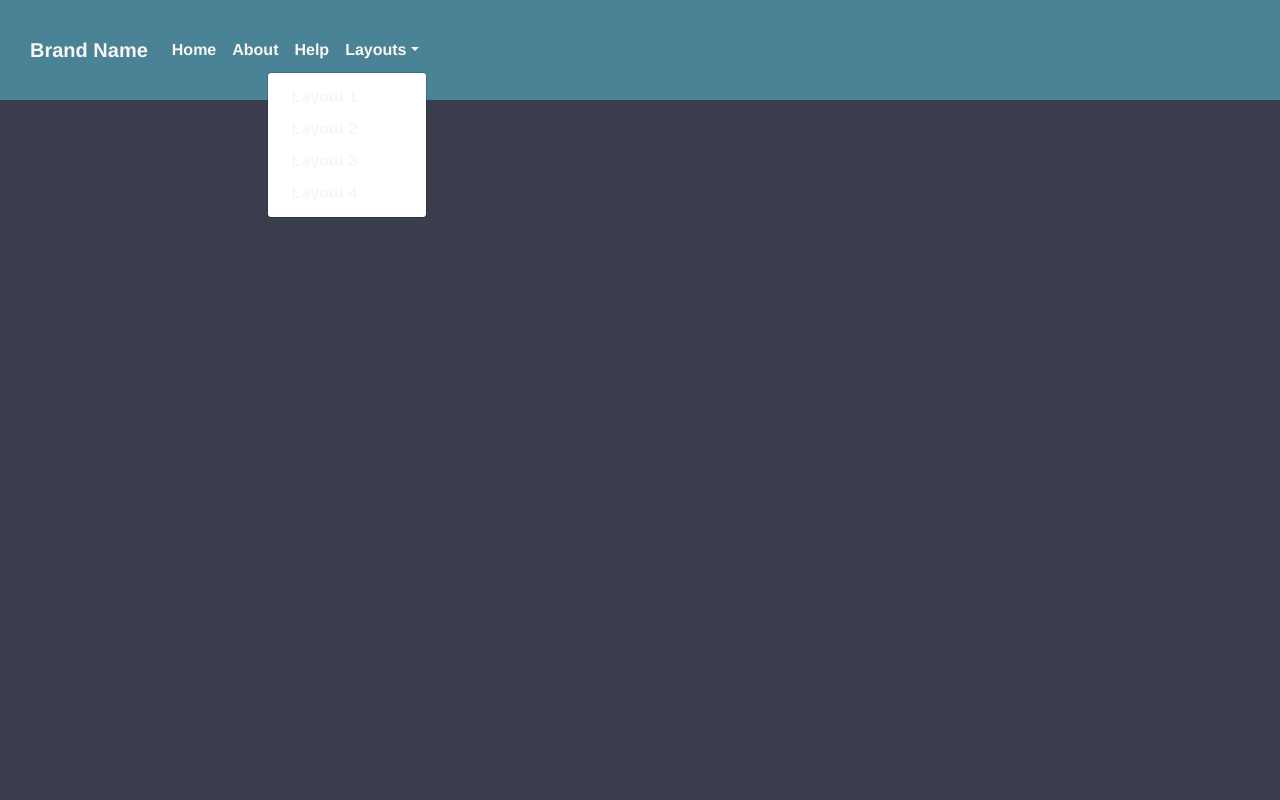
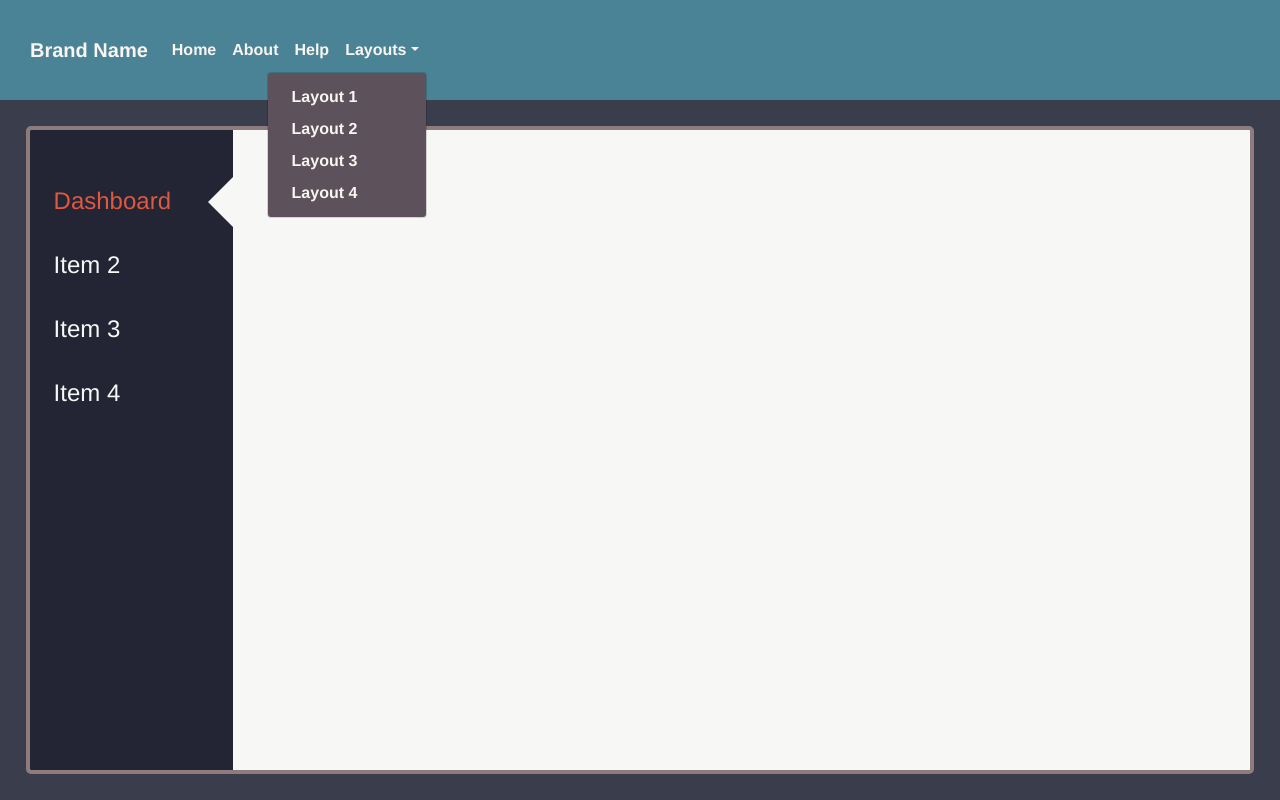
Before and after one commit to fguttridge/vuejs-practice, a Vue app: page /layouts/layout-two in a window 1280 px wide. Both pictures are taken after a click on the button "Layouts". Built offline with nearby package versions, Linux system fonts and the light colour scheme; the HTML template or start-up script is replaced by a standard one.

Commit message:
added layout two and fixed header dropdown colors

```diff
--- a/public/scss/_variables.scss
+++ b/public/scss/_variables.scss
@@ -2,12 +2,21 @@ $theme: (
       backgroundColor: #3A3D4B,
       textBodyColor: #F9F6F2,
       primary: #4A8296,
-      secondary: #4A8296,
+      secondary: #324747,
       highlight: #1CB7C8,
 );
 $layoutOne: (
+  primary: #4A8296,
+  secondary: #5D515B,
   backgroundColor: #FFFEFA,
   cardColor: #CBC9D3,
   highlight: #33647C,
   textBodyColor: #274559,
-)
+);
+$layoutTwo: (
+  navbar: #232534,
+  backgroundColor: #F7F7F6,
+  cardColor: rgb(201, 201, 195),
+  highlight: #DF583F,
+  textBodyColor: black
+);
--- a/src/components/AppHeader.vue
+++ b/src/components/AppHeader.vue
@@ -1,15 +1,15 @@
 <template>
   <div id="app-header">
-    <b-navbar id="nav" type="light" variant="success" toggleable="md">
+    <b-navbar id="nav" variant="success" toggleable="md">
     <b-navbar-toggle target="nav_collapse"></b-navbar-toggle>
         <b-navbar-brand href="#">Brand Name</b-navbar-brand>
         <b-navbar-nav class="navigation-menu">
             <b-nav-item to="/">Home</b-nav-item>
             <b-nav-item to="/about">About</b-nav-item>
             <b-nav-item to="/help">Help</b-nav-item>
-            <b-nav-item-dropdown text="Layouts" right>
+            <b-nav-item-dropdown text="Layouts" right class="nav-dropdown">
               <b-dropdown-item to="/layouts/layout-one">Layout 1</b-dropdown-item>
-              <b-dropdown-item href="#">Layout 2</b-dropdown-item>
+              <b-dropdown-item to="/layouts/layout-two">Layout 2</b-dropdown-item>
               <b-dropdown-item href="#">Layout 3</b-dropdown-item>
               <b-dropdown-item href="#">Layout 4</b-dropdown-item>
             </b-nav-item-dropdown>
@@ -25,7 +25,8 @@ export default {
 };
 </script>
 
-<style scoped lang="scss">
+<!-- Don't scope css to change bootstrap view functionality -->
+<style lang="scss">
 #nav {
   width: 100%;
   height: 5%;
@@ -35,4 +36,11 @@ export default {
   background-color: map-get($theme, primary) !important;
   color: map-get($theme, textBodyColor) !important;
 }
+.dropdown-menu {
+  background-color: map-get($layoutOne, secondary) !important;
+  :hover {
+    background-color: map-get($layoutOne, highlight) !important;
+  }
+}
+
 </style>
--- a/src/router.js
+++ b/src/router.js
@@ -28,6 +28,11 @@ export default new Router({
       component: () => import("./views/LayoutOne.vue")
     },
     {
+      path: "/layouts/layout-two",
+      name: "layout-two",
+      component: () => import("./views/LayoutTwo.vue")
+    },
+    {
       path: "/help",
       name: "help",
       component: () => import("./views/Help.vue"),
--- /dev/null
+++ b/src/views/LayoutTwo.vue
@@ -0,0 +1,90 @@
+<template>
+    <div id="layout-two">
+        <b-container fluid class="this">
+            <b-row>
+                <b-col cols="2" class="side-bar">
+                    <span class="nav-item nav-item-selected">
+                        <h4>Dashboard</h4>
+                        <div class="arrow-left"></div>
+                    </span>
+                    <span class="nav-item">
+                        <h4>Item 2</h4>
+                        <div class="arrow-left" hidden></div>
+                    </span>
+                    <span class="nav-item">
+                        <h4>Item 3</h4>
+                        <div class="arrow-left" hidden></div>
+                    </span>
+                    <span class="nav-item">
+                        <h4>Item 4</h4>
+                        <div class="arrow-left" hidden></div>
+                    </span>
+                </b-col>
+                <b-col cols="10" class="display-port">
+                </b-col>
+            </b-row>
+        </b-container>
+    </div>
+</template>
+
+<script>
+export default {
+  name: "layout-two"
+};
+</script>
+
+<style scoped lang="scss">
+#layout-two {
+  text-align: center;
+  overflow: auto;
+  border-style: solid;
+  border-width: 4px 4px 4px 4px;
+  border-radius: 5px;
+  border-color: #8E7B7B;
+  background-color: map-get($layoutOne, backgroundColor);
+  padding: 0;
+  color: map-get($layoutOne, textBodyColor);
+}
+.side-bar {
+    // display:inline-block;
+    height: 40rem;
+    background-color: map-get($layoutTwo, navbar);
+    padding: 0;
+    margin: 0;
+    padding-top: 2rem;
+}
+.display-port {
+    height: 40rem;
+    background-color: map-get($layoutTwo, backgroundColor);
+    padding: 0;
+    margin: 0;
+}
+div.this.container {
+    padding: 0 !important;
+    margin: 0 !important;
+}
+.nav-item {
+    color: map-get($layoutTwo, backgroundColor);
+    padding-left: 1.5rem;
+    padding-top: 1rem;
+    width: 100%;
+    height: 4rem;
+    display: flex;
+    align-items: center;
+    justify-content: space-between;
+    h4 {
+        margin-bottom: 0;
+    }
+}
+.arrow-left {
+  width: 0;
+  height: 0;
+  border-top: 25px solid transparent;
+  border-bottom: 25px solid transparent;
+  border-right:25px solid map-get($layoutTwo, backgroundColor);
+  float: right;
+}
+.nav-item-selected {
+    color: map-get($layoutTwo, highlight)
+}
+</style>
```
